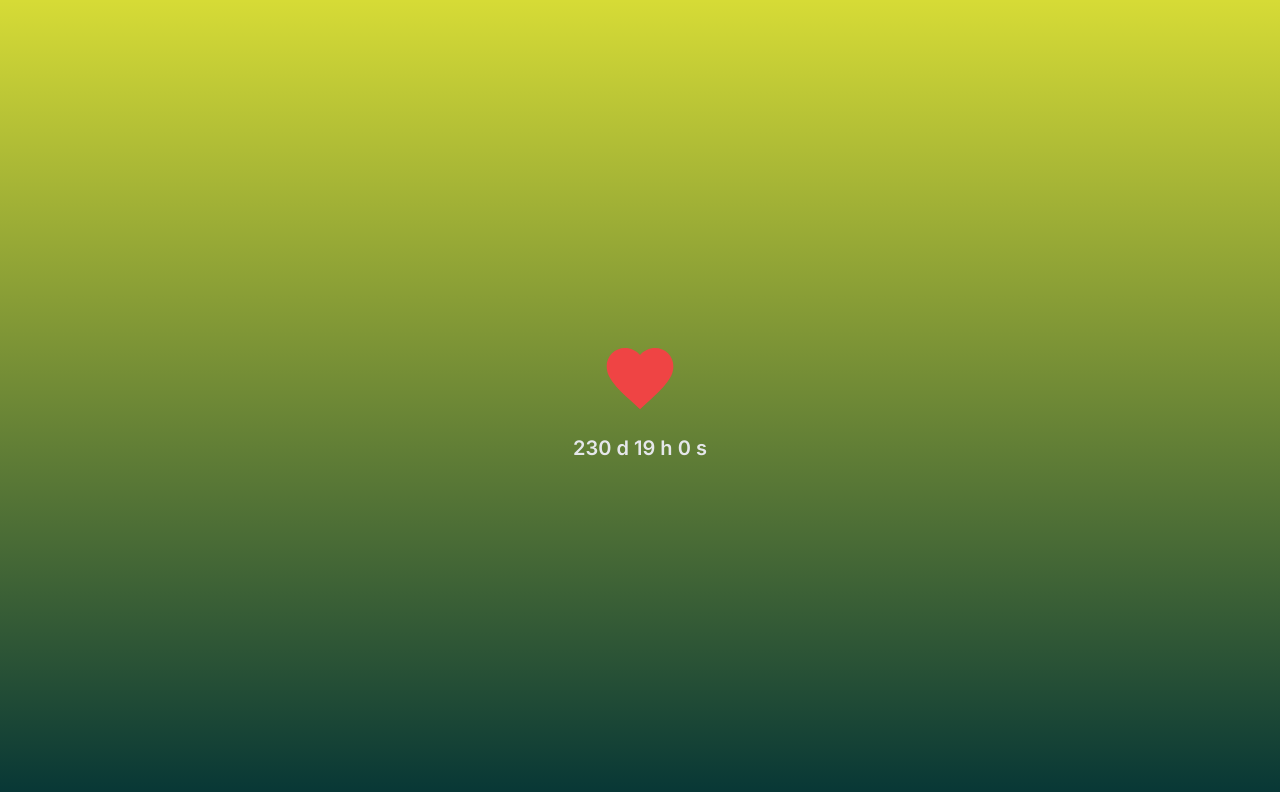
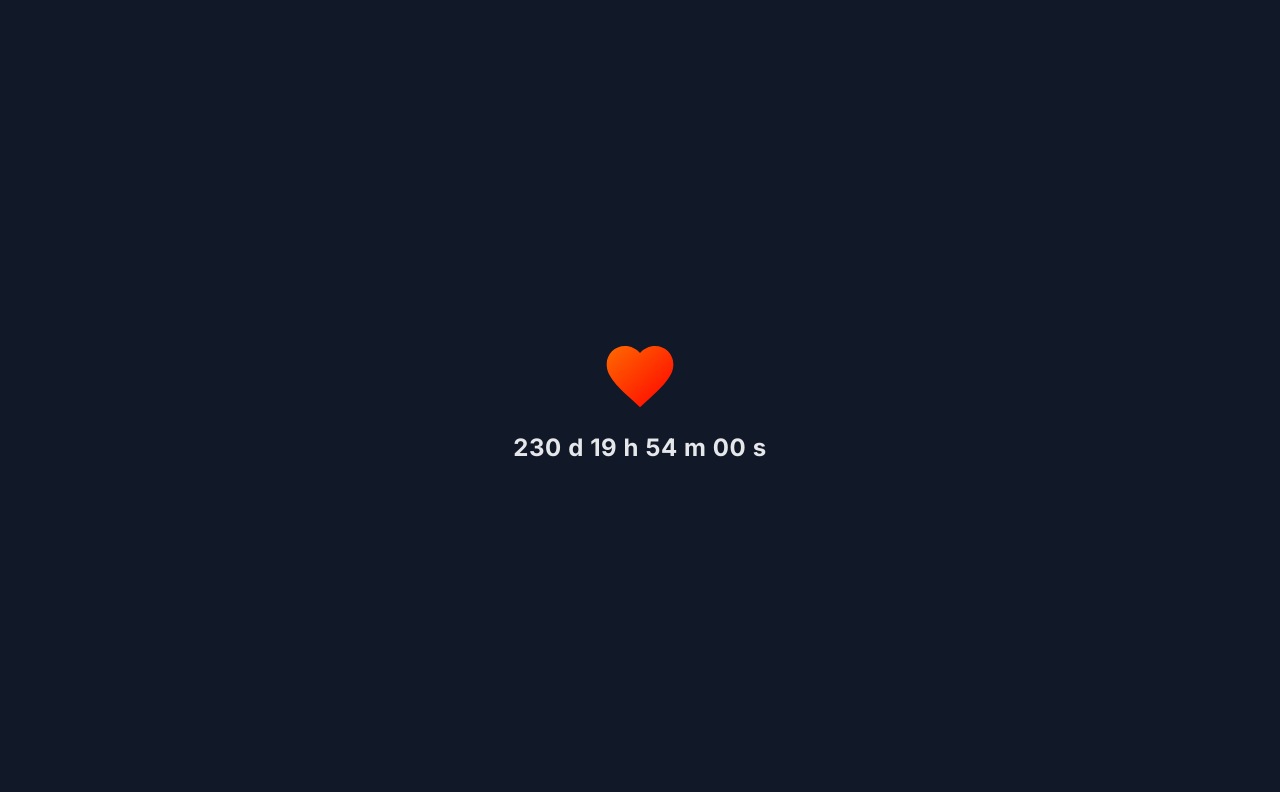
Before and after one commit to KlavsKalnins/portfolio-klavs, a Next.js app: page /love in a window 1280 px wide. Shown: the top 792 px of the page. Built offline with nearby package versions, Linux system fonts and the light colour scheme.

Commit message:
heart beat :) but what happens after the time runs out ;)

```diff
--- a/src/app/love/page.tsx
+++ b/src/app/love/page.tsx
@@ -2,39 +2,106 @@
 
 import { useEffect, useState } from 'react';
 
-const targetDate = new Date('2025-09-05T18:25:00'); // Local time
+const targetDate = new Date('2025-09-05T18:25:00');
 
 export default function HeartCountdown() {
-  const [timeLeft, setTimeLeft] = useState(getTimeLeft());
+  const [timeLeft, setTimeLeft] = useState<{
+    days: number;
+    hours: number;
+    minutes: number;
+    seconds: number;
+  } | null>(null);
+  const [ended, setEnded] = useState(false);
 
   useEffect(() => {
-    const interval = setInterval(() => {
-      setTimeLeft(getTimeLeft());
-    }, 1000);
+    function getTimeLeft() {
+      const now = new Date();
+      const diff = targetDate.getTime() - now.getTime();
+      const totalSeconds = Math.max(Math.floor(diff / 1000), 0);
 
+      if (totalSeconds === 0) setEnded(true);
+
+      const days = Math.floor(totalSeconds / (3600 * 24));
+      const hours = Math.floor((totalSeconds % (3600 * 24)) / 3600);
+      const minutes = Math.floor((totalSeconds % 3600) / 60);
+      const seconds = totalSeconds % 60;
+
+      return { days, hours, minutes, seconds };
+    }
+
+    setTimeLeft(getTimeLeft());
+    const interval = setInterval(() => setTimeLeft(getTimeLeft()), 1000);
     return () => clearInterval(interval);
   }, []);
 
-  function getTimeLeft() {
-    const now = new Date();
-    const diff = targetDate.getTime() - now.getTime();
+  function pad(num: number) {
+    return num.toString().padStart(2, '0');
+  }
 
-    const totalSeconds = Math.max(Math.floor(diff / 1000), 0);
-    const days = Math.floor(totalSeconds / (3600 * 24));
-    const hours = Math.floor((totalSeconds % (3600 * 24)) / 3600);
-    const seconds = totalSeconds % 60;
-
-    return { days, hours, seconds };
+  function renderTime() {
+    if (!timeLeft || ended) return null;
+    const { days, hours, minutes, seconds } = timeLeft;
+    const parts: string[] = [];
+    if (days > 0) parts.push(`${pad(days)} d`);
+    if (hours > 0 || parts.length > 0) parts.push(`${pad(hours)} h`);
+    if (minutes > 0 || parts.length > 0) parts.push(`${pad(minutes)} m`);
+    parts.push(`${pad(seconds)} s`);
+    return parts.join(' ');
   }
 
   return (
-    <div className="h-screen w-screen flex flex-col items-center justify-center text-center">
+    <div
+      className={`h-screen w-screen flex flex-col items-center justify-center text-center transition-colors duration-700 ${
+        ended ? 'bg-red-900' : 'bg-gray-900'
+      }`}
+    >
+      {/* Heart SVG: never re-renders, keeps beating */}
+      <Heart ended={ended} />
+
+      {/* Countdown */}
+      {!ended && (
+        <div className="mt-4 text-2xl font-bold text-gray-200 tracking-wide">
+          {renderTime()}
+        </div>
+      )}
+    </div>
+  );
+}
+
+function Heart({ ended }: { ended: boolean }) {
+  return (
+    <div
+      className={`transition-transform duration-700 ${
+        ended ? 'scale-[400%]' : 'scale-100'
+      }`}
+      style={{ transformOrigin: 'center center' }}
+    >
       <svg
         xmlns="http://www.w3.org/2000/svg"
         className="w-20 h-20 text-red-500 animate-beat"
-        fill="currentColor"
+        fill="url(#fireGradient)"
         viewBox="0 0 24 24"
       >
+        <defs>
+          <linearGradient id="fireGradient" x1="0%" y1="0%" x2="100%" y2="100%">
+            <stop offset="0%" stopColor="#ff6a00">
+              <animate
+                attributeName="stop-color"
+                values="#ff6a00;#ff0000;#ff6a00"
+                dur="1s"
+                repeatCount="indefinite"
+              />
+            </stop>
+            <stop offset="100%" stopColor="#ff0000">
+              <animate
+                attributeName="stop-color"
+                values="#ff0000;#ff9900;#ff0000"
+                dur="1s"
+                repeatCount="indefinite"
+              />
+            </stop>
+          </linearGradient>
+        </defs>
         <path d="M12 21.35l-1.45-1.32C5.4 15.36 2 12.28 2 8.5 2 5.42
           4.42 3 7.5 3c1.74 0 3.41 0.81
           4.5 2.09C13.09 3.81 14.76 3
@@ -42,10 +109,6 @@
           8.5c0 3.78-3.4 6.86-8.55
           11.54L12 21.35z" />
       </svg>
-
-      <div className="mt-4 text-xl font-semibold text-gray-200">
-        {timeLeft.days} d {timeLeft.hours} h {timeLeft.seconds} s
-      </div>
     </div>
   );
 }
```
